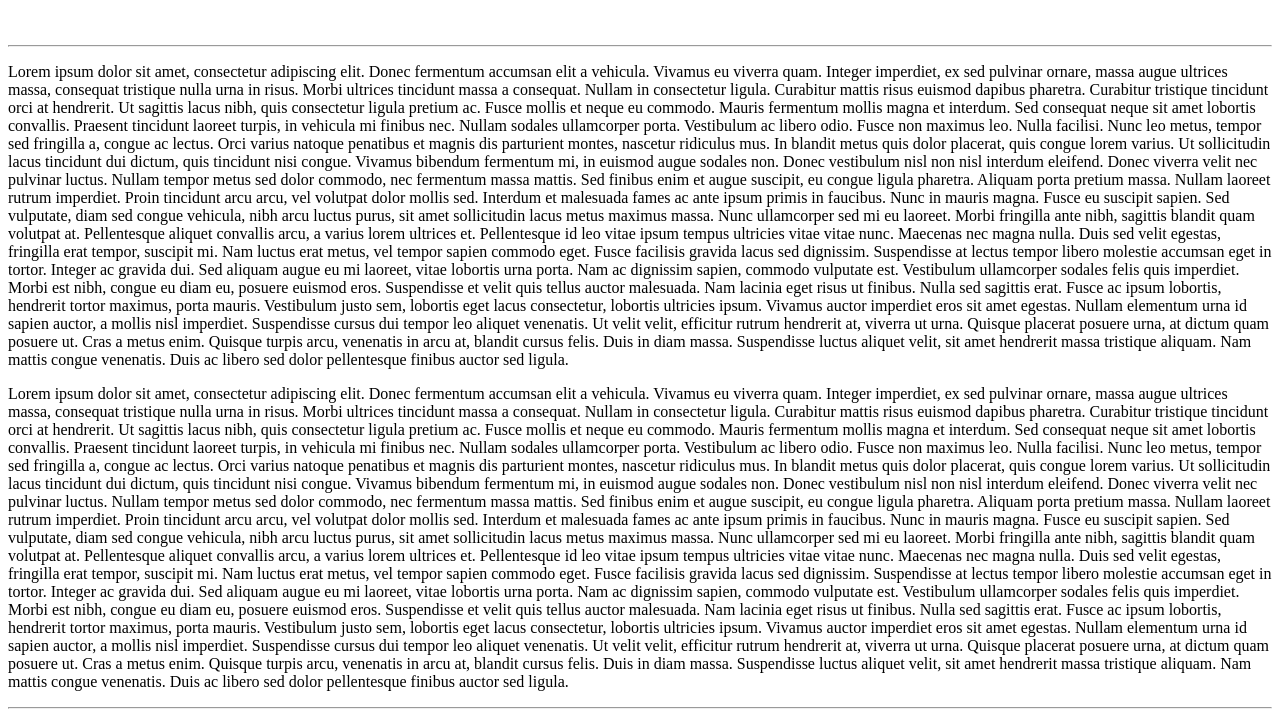
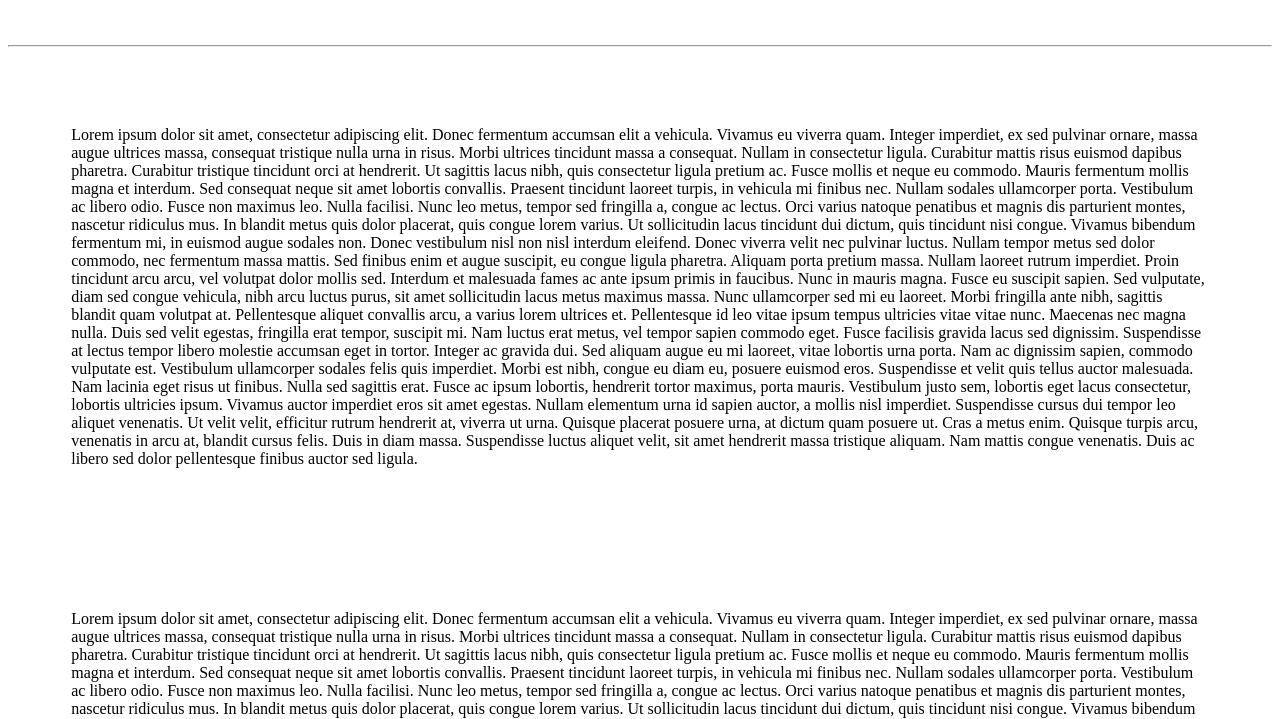
Before and after one commit to emedina2/emedina2.github.io, a plain HTML site: page index.html in a window 1280 px wide. Shown: the part 61-780 px from the top of the page. Drawn offline with Linux system fonts and the light colour scheme.

Commit message:
Added new styles

```diff
--- a/index.html
+++ b/index.html
@@ -11,7 +11,7 @@
     <h1 class="title">About Eric Medina</h1><br>
   <hr>
 
-  <p>
+  <p class = "about">
   Lorem ipsum dolor sit amet, consectetur adipiscing elit. Donec fermentum accumsan elit a vehicula. Vivamus eu viverra quam. Integer imperdiet, ex sed pulvinar ornare, massa augue ultrices massa, consequat tristique nulla urna in risus. Morbi ultrices tincidunt massa a consequat. Nullam in consectetur ligula. Curabitur mattis risus euismod dapibus pharetra. Curabitur tristique tincidunt orci at hendrerit. Ut sagittis lacus nibh, quis consectetur ligula pretium ac. Fusce mollis et neque eu commodo. Mauris fermentum mollis magna et interdum. Sed consequat neque sit amet lobortis convallis. Praesent tincidunt laoreet turpis, in vehicula mi finibus nec. Nullam sodales ullamcorper porta. Vestibulum ac libero odio. Fusce non maximus leo. Nulla facilisi.
 Nunc leo metus, tempor sed fringilla a, congue ac lectus. Orci varius natoque penatibus et magnis dis parturient montes, nascetur ridiculus mus. In blandit metus quis dolor placerat, quis congue lorem varius. Ut sollicitudin lacus tincidunt dui dictum, quis tincidunt nisi congue. Vivamus bibendum fermentum mi, in euismod augue sodales non. Donec vestibulum nisl non nisl interdum eleifend. Donec viverra velit nec pulvinar luctus. Nullam tempor metus sed dolor commodo, nec fermentum massa mattis. Sed finibus enim et augue suscipit, eu congue ligula pharetra. Aliquam porta pretium massa. Nullam laoreet rutrum imperdiet. Proin tincidunt arcu arcu, vel volutpat dolor mollis sed. Interdum et malesuada fames ac ante ipsum primis in faucibus. Nunc in mauris magna.
 Fusce eu suscipit sapien. Sed vulputate, diam sed congue vehicula, nibh arcu luctus purus, sit amet sollicitudin lacus metus maximus massa. Nunc ullamcorper sed mi eu laoreet. Morbi fringilla ante nibh, sagittis blandit quam volutpat at. Pellentesque aliquet convallis arcu, a varius lorem ultrices et. Pellentesque id leo vitae ipsum tempus ultricies vitae vitae nunc. Maecenas nec magna nulla. Duis sed velit egestas, fringilla erat tempor, suscipit mi. Nam luctus erat metus, vel tempor sapien commodo eget. Fusce facilisis gravida lacus sed dignissim. Suspendisse at lectus tempor libero molestie accumsan eget in tortor. Integer ac gravida dui. Sed aliquam augue eu mi laoreet, vitae lobortis urna porta.
@@ -19,7 +19,7 @@ Nam ac dignissim sapien, commodo vulputate est. Vestibulum ullamcorper sodales f
 Nullam elementum urna id sapien auctor, a mollis nisl imperdiet. Suspendisse cursus dui tempor leo aliquet venenatis. Ut velit velit, efficitur rutrum hendrerit at, viverra ut urna. Quisque placerat posuere urna, at dictum quam posuere ut. Cras a metus enim. Quisque turpis arcu, venenatis in arcu at, blandit cursus felis. Duis in diam massa. Suspendisse luctus aliquet velit, sit amet hendrerit massa tristique aliquam. Nam mattis congue venenatis. Duis ac libero sed dolor pellentesque finibus auctor sed ligula.
   </p>
 
-  <p>
+  <p class = "about">
     Lorem ipsum dolor sit amet, consectetur adipiscing elit. Donec fermentum accumsan elit a vehicula. Vivamus eu viverra quam. Integer imperdiet, ex sed pulvinar ornare, massa augue ultrices massa, consequat tristique nulla urna in risus. Morbi ultrices tincidunt massa a consequat. Nullam in consectetur ligula. Curabitur mattis risus euismod dapibus pharetra. Curabitur tristique tincidunt orci at hendrerit. Ut sagittis lacus nibh, quis consectetur ligula pretium ac. Fusce mollis et neque eu commodo. Mauris fermentum mollis magna et interdum. Sed consequat neque sit amet lobortis convallis. Praesent tincidunt laoreet turpis, in vehicula mi finibus nec. Nullam sodales ullamcorper porta. Vestibulum ac libero odio. Fusce non maximus leo. Nulla facilisi.
 Nunc leo metus, tempor sed fringilla a, congue ac lectus. Orci varius natoque penatibus et magnis dis parturient montes, nascetur ridiculus mus. In blandit metus quis dolor placerat, quis congue lorem varius. Ut sollicitudin lacus tincidunt dui dictum, quis tincidunt nisi congue. Vivamus bibendum fermentum mi, in euismod augue sodales non. Donec vestibulum nisl non nisl interdum eleifend. Donec viverra velit nec pulvinar luctus. Nullam tempor metus sed dolor commodo, nec fermentum massa mattis. Sed finibus enim et augue suscipit, eu congue ligula pharetra. Aliquam porta pretium massa. Nullam laoreet rutrum imperdiet. Proin tincidunt arcu arcu, vel volutpat dolor mollis sed. Interdum et malesuada fames ac ante ipsum primis in faucibus. Nunc in mauris magna.
 Fusce eu suscipit sapien. Sed vulputate, diam sed congue vehicula, nibh arcu luctus purus, sit amet sollicitudin lacus metus maximus massa. Nunc ullamcorper sed mi eu laoreet. Morbi fringilla ante nibh, sagittis blandit quam volutpat at. Pellentesque aliquet convallis arcu, a varius lorem ultrices et. Pellentesque id leo vitae ipsum tempus ultricies vitae vitae nunc. Maecenas nec magna nulla. Duis sed velit egestas, fringilla erat tempor, suscipit mi. Nam luctus erat metus, vel tempor sapien commodo eget. Fusce facilisis gravida lacus sed dignissim. Suspendisse at lectus tempor libero molestie accumsan eget in tortor. Integer ac gravida dui. Sed aliquam augue eu mi laoreet, vitae lobortis urna porta.
--- a/styles.css
+++ b/styles.css
@@ -2,3 +2,7 @@
     position:relative;
     left:50%;
 }
+.about {
+    padding:5%;
+
+}
```
